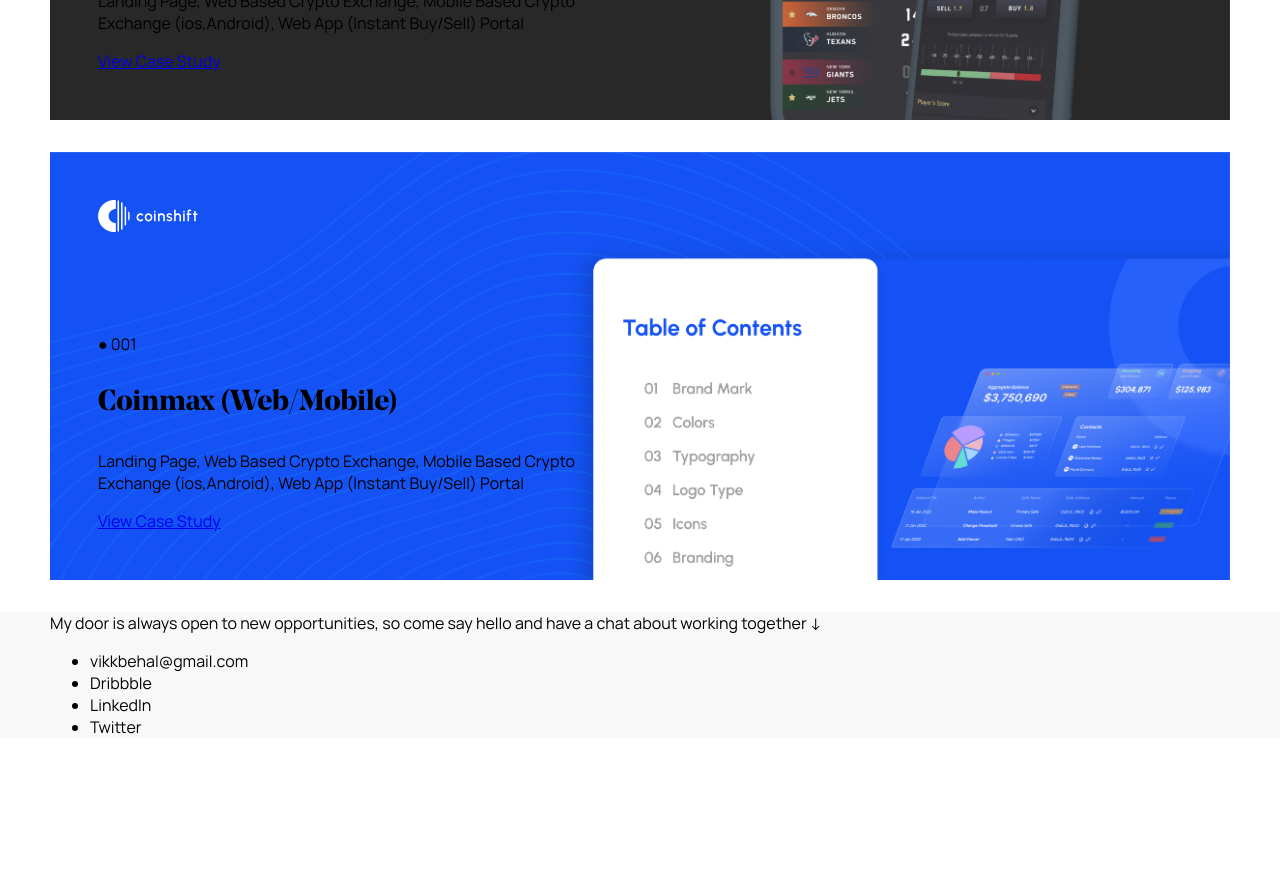
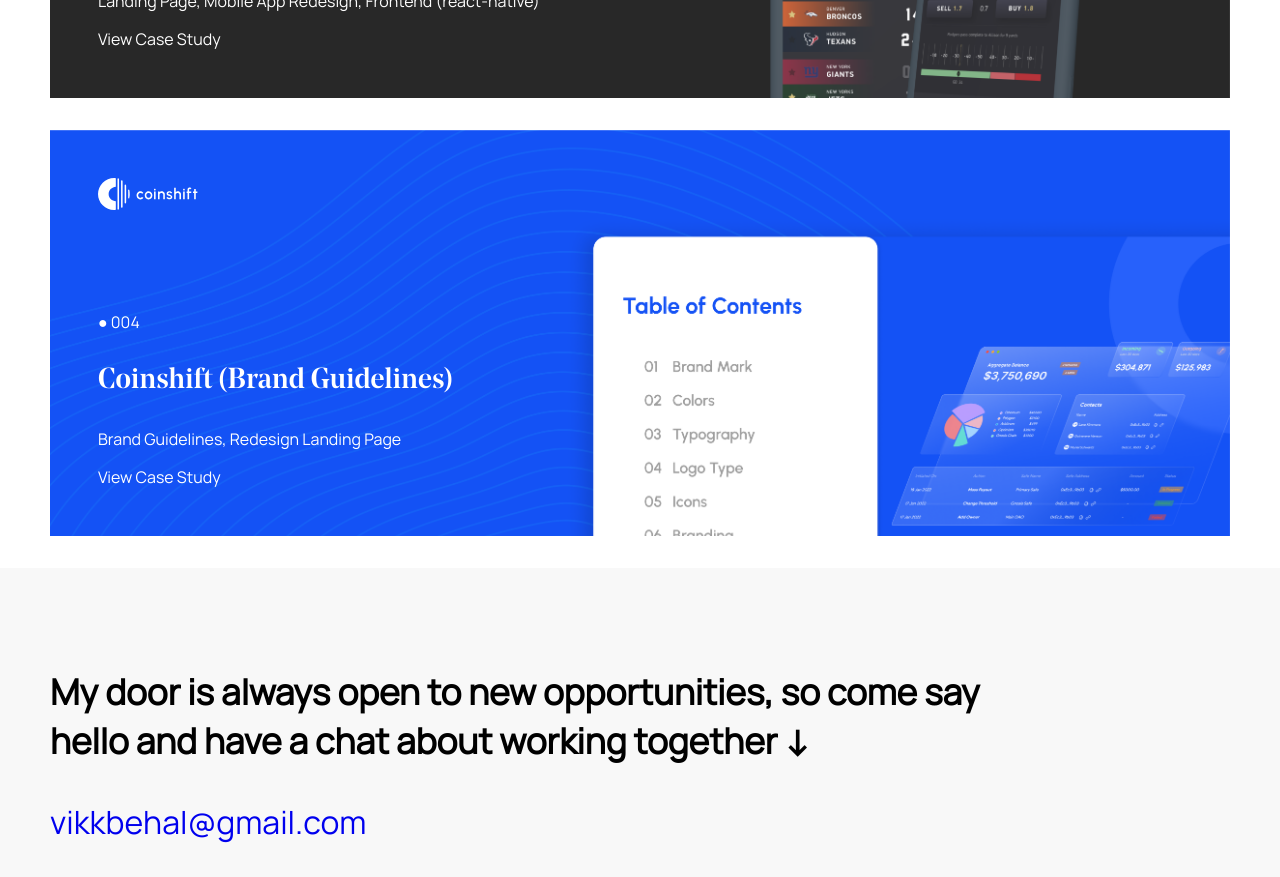
Before and after one commit to Vikkbehal/vikkbehal, a React (Create React App) app: page / in a window 1280 px wide. Shown: the part 1920-2797 px from the top of the page. Before the commit the page ends 2674 px from the top, so only its background shows below. Built offline with nearby package versions, Linux system fonts and the light colour scheme.

Commit message:
ui-updated

```diff
--- a/src/components/footer.js
+++ b/src/components/footer.js
@@ -1,16 +1,18 @@
 import React from 'react'
+import { Link } from 'react-router-dom';
 
 const Footer = () => {
   return (
     <footer>
       <div className='footer'>
-        <p>My door is always open to new opportunities, so come say hello and have a chat about working together ↓</p>
-        <ul>
-            <li>vikkbehal@gmail.com</li>
-            <li>Dribbble</li>
-            <li>LinkedIn</li>
-            <li>Twitter</li>
+        <p className='contact-me'>My door is always open to new opportunities, so come say hello and have a chat about working together ↓</p>
+        <ul className='social-links'>
+          <li><Link to="">vikkbehal@gmail.com</Link></li>
+          <li><Link to="">Dribbble</Link></li>
+          <li><Link to="">LinkedIn</Link></li>
+          <li><Link to="">Twitter</Link></li>
         </ul>
+
       </div>
     </footer>
   )
--- a/src/components/selectedWork.js
+++ b/src/components/selectedWork.js
@@ -14,7 +14,7 @@
 
 const WorkCard = (props) => {
     return (
-      <div className='workCard' style={{backgroundImage: `url(${props.bg})`,  backgroundSize:'cover'}}>
+      <div className='workCard' style={{backgroundImage: `url(${props.bg})`, color:'white', backgroundSize:'cover'}}>
         <div className='logoWrapper'>
             <img className="logo" src={props.logo} />
         </div>
@@ -33,9 +33,9 @@
     <section id='selectedWork' >
         <p className='title'>Selected Work</p>
         <WorkCard bg={Coinmax} textColor="white" logo={logoCoinmax} sno="1" title="Coinmax (Web/Mobile)" desc="Landing Page, Web Based Crypto Exchange, Mobile Based Crypto Exchange (ios,Android), Web App (Instant Buy/Sell) Portal" linkText="View Case Study" />
-        <WorkCard bg={Coinshop} logo={logoCoinshop} sno="1" title="Coinmax (Web/Mobile)" desc="Landing Page, Web Based Crypto Exchange, Mobile Based Crypto Exchange (ios,Android), Web App (Instant Buy/Sell) Portal" linkText="View Case Study" />
-        <WorkCard bg={Drives} logo={logoDrives} sno="1" title="Coinmax (Web/Mobile)" desc="Landing Page, Web Based Crypto Exchange, Mobile Based Crypto Exchange (ios,Android), Web App (Instant Buy/Sell) Portal" linkText="View Case Study" />
-        <WorkCard bg={Coinshift} logo={logoCoinshift} sno="1" title="Coinmax (Web/Mobile)" desc="Landing Page, Web Based Crypto Exchange, Mobile Based Crypto Exchange (ios,Android), Web App (Instant Buy/Sell) Portal" linkText="View Case Study" />
+        <WorkCard bg={Coinshop} logo={logoCoinshop} sno="2" title="Coinshop (Mobile Apps)" desc="Collection of three Mobile App, Customer App, Merchant App and Collection agent Application." linkText="View Case Study" />
+        <WorkCard bg={Drives} logo={logoDrives} sno="3" title="Drives (Web/Mobile)" desc="Landing Page, Mobile App Redesign, Frontend (react-native)" linkText="View Case Study" />
+        <WorkCard bg={Coinshift} logo={logoCoinshift} sno="4" title="Coinshift (Brand Guidelines)" desc="Brand Guidelines, Redesign Landing Page" linkText="View Case Study" />
     </section>
   )
 }
--- a/src/styles/_variables.scss
+++ b/src/styles/_variables.scss
@@ -24,4 +24,5 @@
 
 $logo-font:american-signature;
 $primary-font:noeDisplay-bold;
+$primary-font-regular:noeDisplay;
 $secondary-font:manrope-regular;
--- a/src/styles/footer.scss
+++ b/src/styles/footer.scss
@@ -4,5 +4,25 @@
         font-family: $secondary-font;
         max-width: $max-width;
         margin: 0 auto;
+        padding:4rem 0px;
+        .contact-me {
+            font-family: $secondary-font;
+            font-size: 2.2rem;
+            font-weight: 700;
+            width: 80%;
+        }
+        ul.social-links {
+            padding:0px;
+            li {
+                margin-bottom: 1.6rem;
+                text-decoration: none;
+                list-style: none;
+                a {
+                    font-family: $secondary-font;
+                    text-decoration: none;
+                    font-size: 2rem;
+                }
+            }
+        }
     }
 }
--- a/src/styles/selectedWork.scss
+++ b/src/styles/selectedWork.scss
@@ -2,7 +2,7 @@
     max-width: $max-width;
     margin: 0 auto;
     p.title {
-        font-family: $primary-font;
+        font-family: $primary-font-regular;
         font-size: 1.8rem;
         opacity: 0.5;
     }
@@ -24,6 +24,10 @@
             .desc {
 
             }
+            a {
+                color: white;
+                text-decoration: none;
+            }
         }
     }
 }
```
